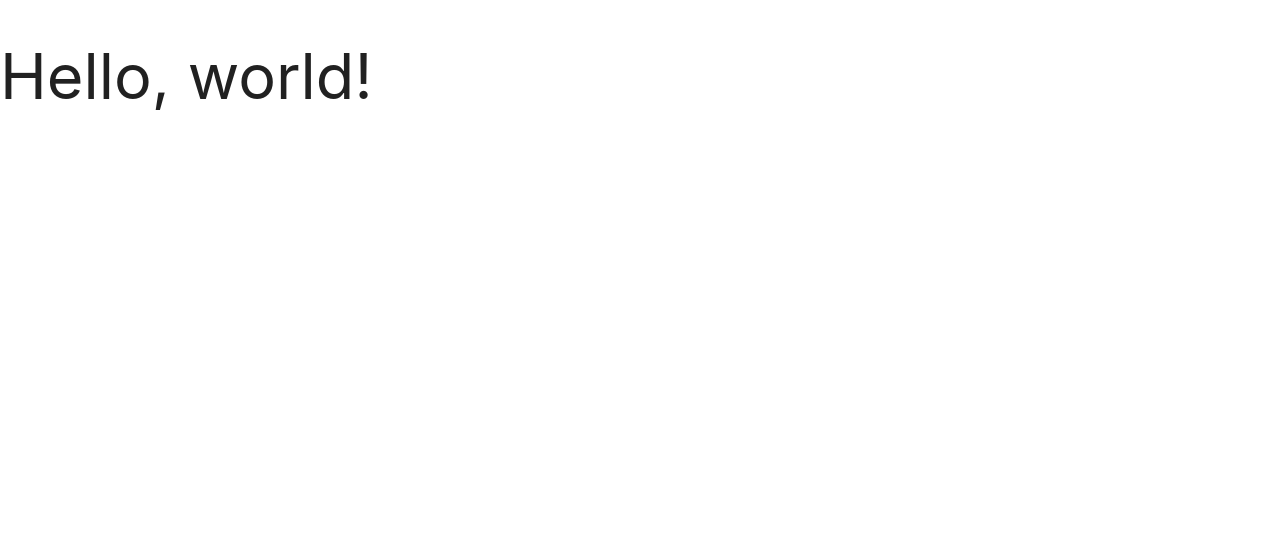
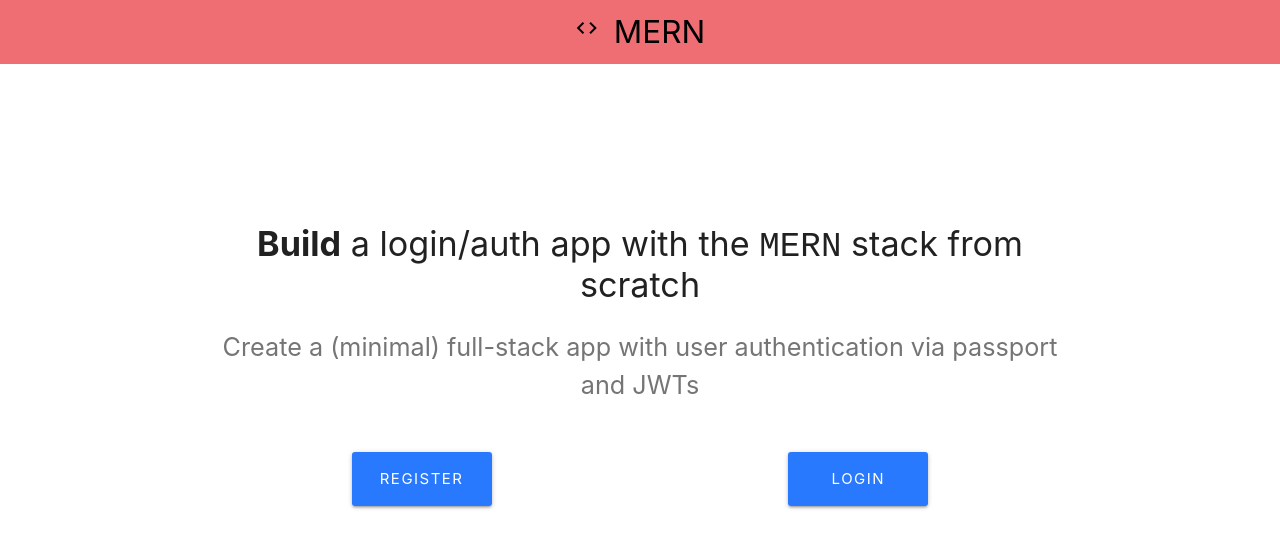
Before and after one commit to perrymacdougall/mern-auth, a React (Create React App) app in the folder client/: page / in a window 1280 px wide. Shown: the top 548 px of the page. Built offline with nearby package versions, Linux system fonts and the light colour scheme.

Commit message:
created Navbar and Landing components using react-router-dom and Material UI

```diff
--- a/client/src/App.js
+++ b/client/src/App.js
@@ -1,11 +1,18 @@
 import React, { Component } from 'react';
 import './App.css';
+import { BrowserRouter, Link } from 'react-router-dom';
+
+import Navbar from "./components/layout/Navbar";
+import Landing from "./components/layout/Landing";
 
 class App extends Component {
   render() {
     return (
       <div className="App">
-        <h1>Hello, world!</h1>
+        <BrowserRouter>
+          <Navbar />
+          <Landing />
+        </BrowserRouter>
       </div>
     );
   }
--- /dev/null
+++ b/client/src/components/layout/Landing.js
@@ -0,0 +1,51 @@
+import React, { Component } from 'react';
+import { BrowserRouter, Link } from 'react-router-dom';
+
+class Landing extends Component {
+  render() {
+    return (
+      <div style={{ height: '75vh' }} className="container valign-wrapper">
+        <div className="row">
+          <div className="col s12 center-align">
+            <h4>
+              <b>Build</b> a login/auth app with the {" "}
+              <span style={{ fontFamily: "monospace" }}>MERN</span> stack from scratch
+            </h4>
+            <p className="flow-text grey-text text-darken-1">
+              Create a (minimal) full-stack app with user authentication via passport and JWTs
+            </p>
+            <br />
+            <div className="col s6">
+                <Link
+                  to="/register"
+                  style={{
+                    width: "140px",
+                    borderRadius: "3px",
+                    letterSpacing: "1.5px"
+                  }}
+                  className="btn btn-large waves-effect waves-light hoverable blue accent-3"
+                >
+                  Register
+                </Link>
+            </div>
+            <div className="col s6">
+              <Link
+                to="/login"
+                style={{
+                  width: "140px",
+                  borderRadius: "3px",
+                  letterSpacing: "1.5px"
+                }}
+                className="btn btn-large waves-effect waves-light hoverable blue accent-3"
+              >
+                Login
+              </Link>
+            </div>
+          </div>
+        </div>
+      </div>
+    );
+  }
+}
+
+export default Landing;
--- /dev/null
+++ b/client/src/components/layout/Navbar.js
@@ -0,0 +1,27 @@
+import React, { Component } from 'react';
+import { BrowserRouter, Link } from 'react-router-dom';
+
+class Navbar extends Component {
+  render() {
+    return (
+      <div className="navbar-fixed">
+        <nav className="z-depth-0">
+          <div className="nav-wrapper-white">
+              <Link
+                to="/"
+                style={{
+                  fontfamily: "monospace"
+                }}
+                className="col s5 brand-logo center black-text"
+              >
+                <i className="material-icons">code</i>
+                MERN
+              </Link>
+          </div>
+        </nav>
+      </div>
+    );
+  }
+}
+
+export default Navbar;
```
